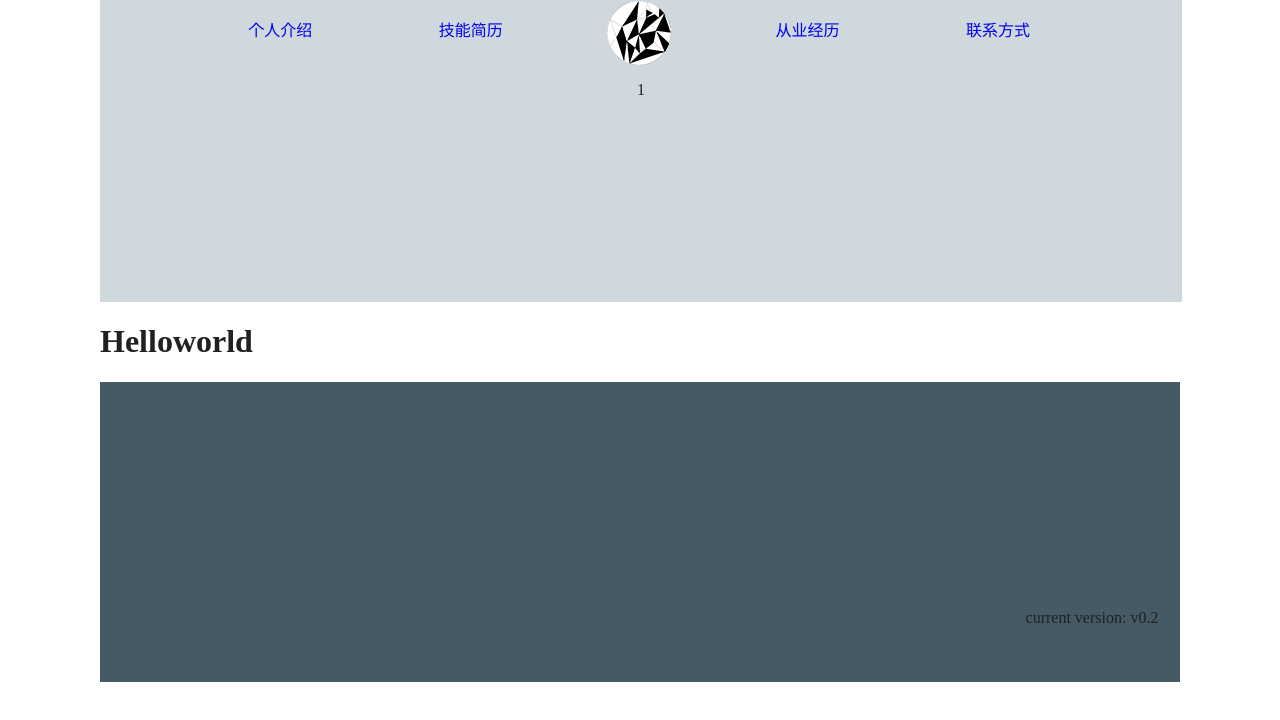
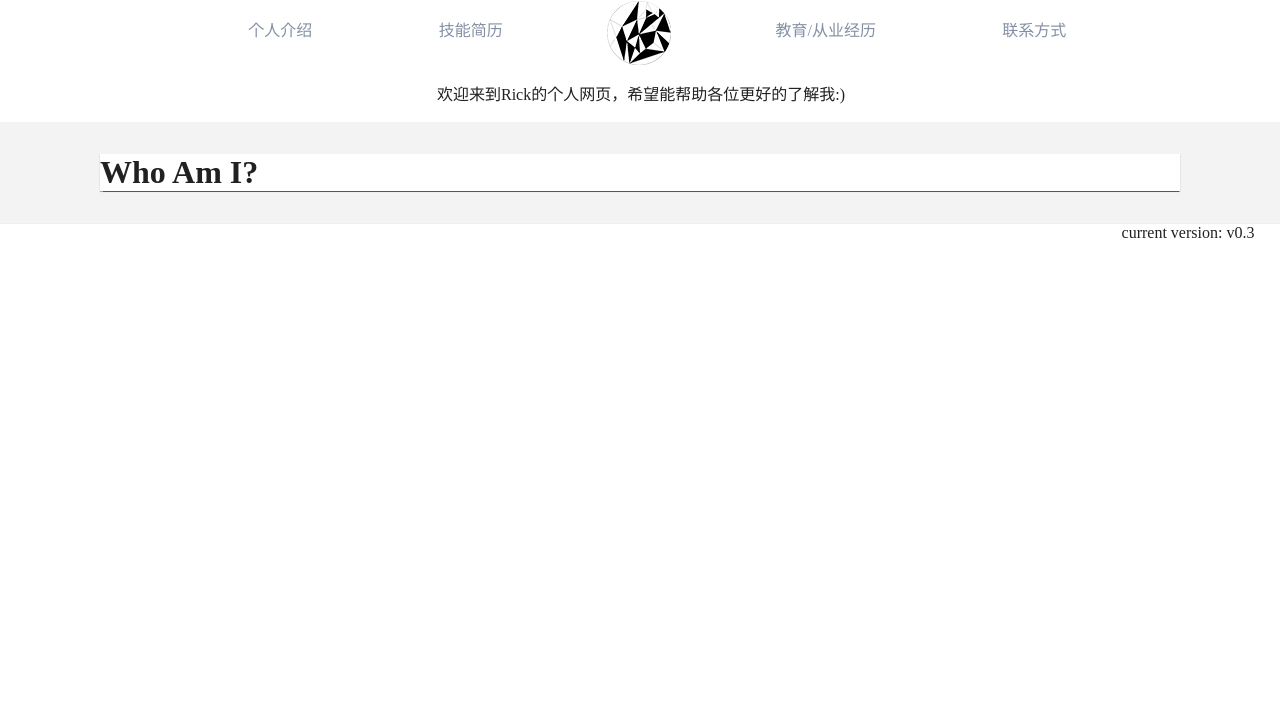
Before and after one commit to Nifeo/React_MyBlog, a React app: page / in a window 1280 px wide. Built offline with nearby package versions, Linux system fonts and the light colour scheme; a web font is replaced by a local one.

Commit message:
v0.3
rewrite router for extra content

```diff
--- a/src/component/css/style_contents.css
+++ b/src/component/css/style_contents.css
@@ -0,0 +1,3 @@
+#body-wrapper{
+	background-color:#ffffff;
+}
--- a/src/component/css/style_footer.css
+++ b/src/component/css/style_footer.css
@@ -1,12 +1,11 @@
 #wrap_footer{
-	background-color:#455A64;
+	background-color:#fff;
 	width:100%;
-	height:300px;
+	border-top: 1px solid #eee;
 }
 
 #version{
 	float:right;
-	margin-top: 21%;
     margin-right: 2%;
 }
 
--- a/src/component/css/style_header.css
+++ b/src/component/css/style_header.css
@@ -11,13 +11,18 @@
 
 #wrap_header{
 	padding:1px;
-	height:300px;
 	width:100%;
-	background-color:#CFD8DC;
+	background-color:#FFFFFF;
 }
 
 #selfIntro{
 	text-align:center;
+}
+
+.headerTitle{
+	text-align:left;
+	margin: 1em 0;
+    box-shadow: 0px 0.5px 1px #555;
 }
 
 .nav{
@@ -45,4 +50,9 @@ ul.nav li{
 
 a{
 	text-decoration:none;
+	color:#8590a6;
 }
+
+body{
+	text-decoration-color:#2078bd;
+}
--- a/src/component/js/Contents.js
+++ b/src/component/js/Contents.js
@@ -1,13 +1,45 @@
 import React from 'react';
 import ReactDom from 'react-dom';
 import '../css/style_contents.css';
+import {BrowserRouter as Router, Route, Link} from 'react-router-dom';
 
 export default class Contents extends React.Component{
 	render(){
 		return (
 			<div id="body-wrapper">
-				<h1>Helloworld</h1>
+					<Route exact path="/" component={Home}/>
+			<Route  path="/about_me" component={AboutMe}/>
+			<Route  path="/resume" component={Resume}/>
+			<Route  path="/job_experience" component={JobExperience}/>
+			<Route  path="/contact_me" component={ContactMe}/>
 			</div>
 		)
 	}
 }
+const Home = () =>(
+	<div id="selfIntro">
+		<h1 className="headerTitle">Who Am I?</h1>
+	</div>
+)
+
+const AboutMe = () =>(
+	<div id="selfIntro">
+		<p>2</p>
+	</div>
+)
+const Resume = () =>(
+	<div id="selfIntro">
+		<h1 className="headerTitle">我目前能帮您解决的事情</h1>
+		<p></p>
+	</div>
+)
+const JobExperience = () =>(
+	<div id="selfIntro">
+		<p>4</p>
+	</div>
+)
+const ContactMe = () =>(
+	<div id="selfIntro">
+		<p>5</p>
+	</div>
+)
--- a/src/component/js/Footer.js
+++ b/src/component/js/Footer.js
@@ -5,7 +5,7 @@ class Footer extends React.Component{
 	render(){
 		return(
 			<div id="wrap_footer">
-				<spam id="version">current version: v0.2</spam>
+				<spam id="version">current version: v0.3</spam>
 			</div>
 		);
 	}
--- a/src/component/js/Header.js
+++ b/src/component/js/Header.js
@@ -1,13 +1,13 @@
 import React from 'react';
-import {BrowserRouter as Router, Route, Link} from 'react-router-dom';
+import {Route, Link} from 'react-router-dom';
 import '../css/style_header.css';
 import hbt from "../image/hb.png";
 
-class Header extends React.Component{
+export default class Header extends React.Component{
 	render(){
 		return (
-			<Router>
 			<div id="wrap_header">
+			<div style={{"width":"1080px", "margin":"0 auto"}}>
 			<div id="nav_bar" style={{"width":"100%"}}>
 				<ul className="nav" >
 					<li><Link to="/about_me">个人介绍</Link></li>
@@ -15,9 +15,10 @@ class Header extends React.Component{
 				</ul>
 				<Link to="/"><img className="nav" src={hbt} style={{'width':'64px'}}></img></Link>
 				<ul className="nav">
-					<li><Link to="/job_experience">从业经历</Link></li>
+					<li><Link to="/job_experience">教育/从业经历</Link></li>
 					<li><Link to="/contact_me">联系方式</Link></li>
 				</ul>
+			</div>
 			</div>
 			<Route exact path="/" component={Home}/>
 			<Route exact path="/about_me" component={AboutMe}/>
@@ -25,14 +26,13 @@ class Header extends React.Component{
 			<Route exact path="/job_experience" component={JobExperience}/>
 			<Route exact path="/contact_me" component={ContactMe}/>
 			</div>
-			</Router>
 		);
 	}
 }
 
 const Home = () =>(
 	<div id="selfIntro">
-		<p>1</p>
+		<p>欢迎来到Rick的个人网页，希望能帮助各位更好的了解我:)</p>
 	</div>
 )
 
@@ -43,7 +43,8 @@ const AboutMe = () =>(
 )
 const Resume = () =>(
 	<div id="selfIntro">
-		<p>3</p>
+		<img></img>
+		<p>如果你公司需要下列的技能，也许我就是不错的选择：</p>
 	</div>
 )
 const JobExperience = () =>(
@@ -56,6 +57,3 @@ const ContactMe = () =>(
 		<p>5</p>
 	</div>
 )
-
-
-export default Header;
--- a/src/component/main.js
+++ b/src/component/main.js
@@ -2,17 +2,20 @@ import React from 'react';
 import Header from './js/Header';
 import Footer from './js/Footer';
 import Contents from './js/Contents';
-
-//import {BrowserRouter} from 'react-router-dom';
+import {BrowserRouter as Router} from 'react-router-dom';
 
 class Home extends React.Component{
 	render(){
 		return (
-			<div style={{"width":"1080px", "margin":"0 auto", }}>
+		<Router>
+			<div>
 				<Header />
-				<Contents />
+				<div style={{"width":"1080px", "margin":"0 auto"}}>
+					<Contents />
+				</div>
 				<Footer />
 			</div>
+		</Router>
 		);
 	}
 }
--- a/src/index.js
+++ b/src/index.js
@@ -2,4 +2,4 @@ import React from 'react';
 import ReactDOM from 'react-dom';
 import Home from './component/main';
 import {BrowserRouter} from 'react-router-dom';
-ReactDOM.render(<BrowserRouter><Home /></BrowserRouter>, document.getElementById('root'));
+ReactDOM.render(<BrowserRouter><div style={{"backgroundColor":"#f3f3f3"}}><Home /></div></BrowserRouter>, document.getElementById('root'));
```
Also changed, not shown: 1 other file.
